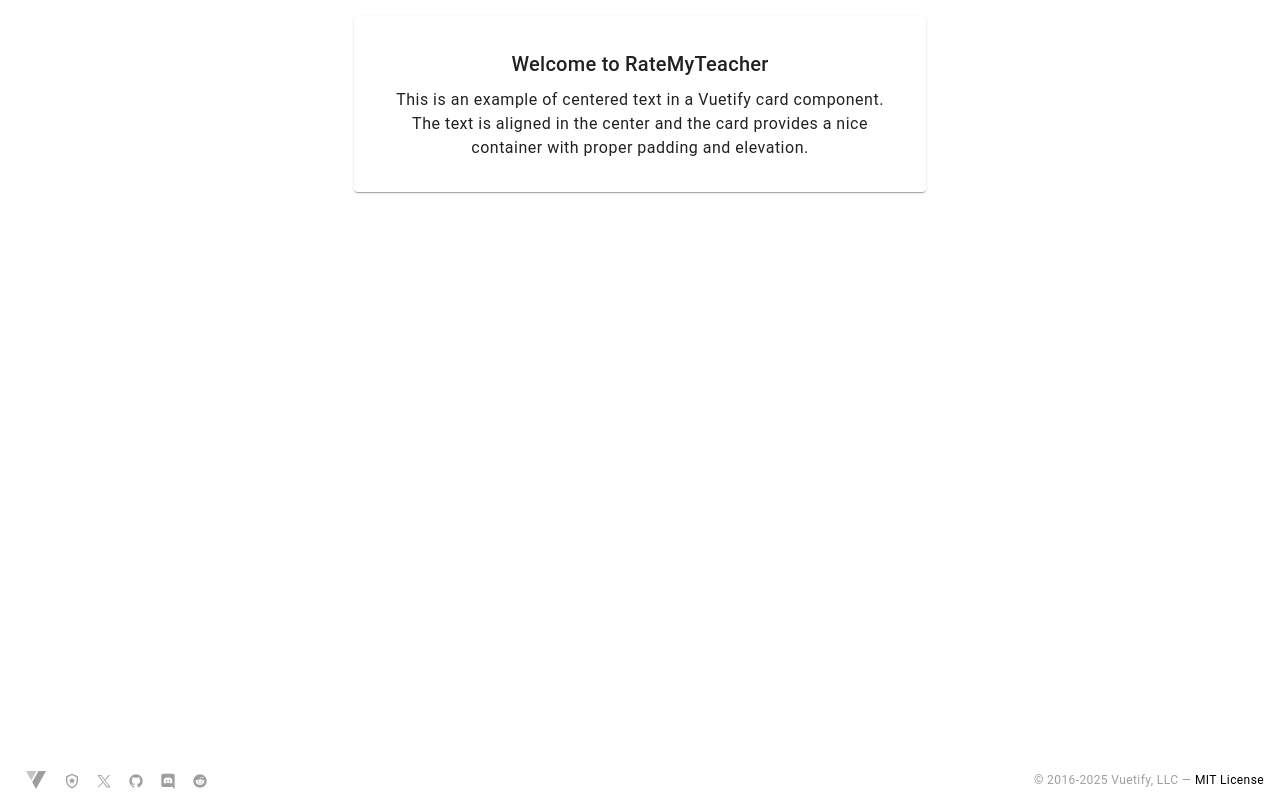
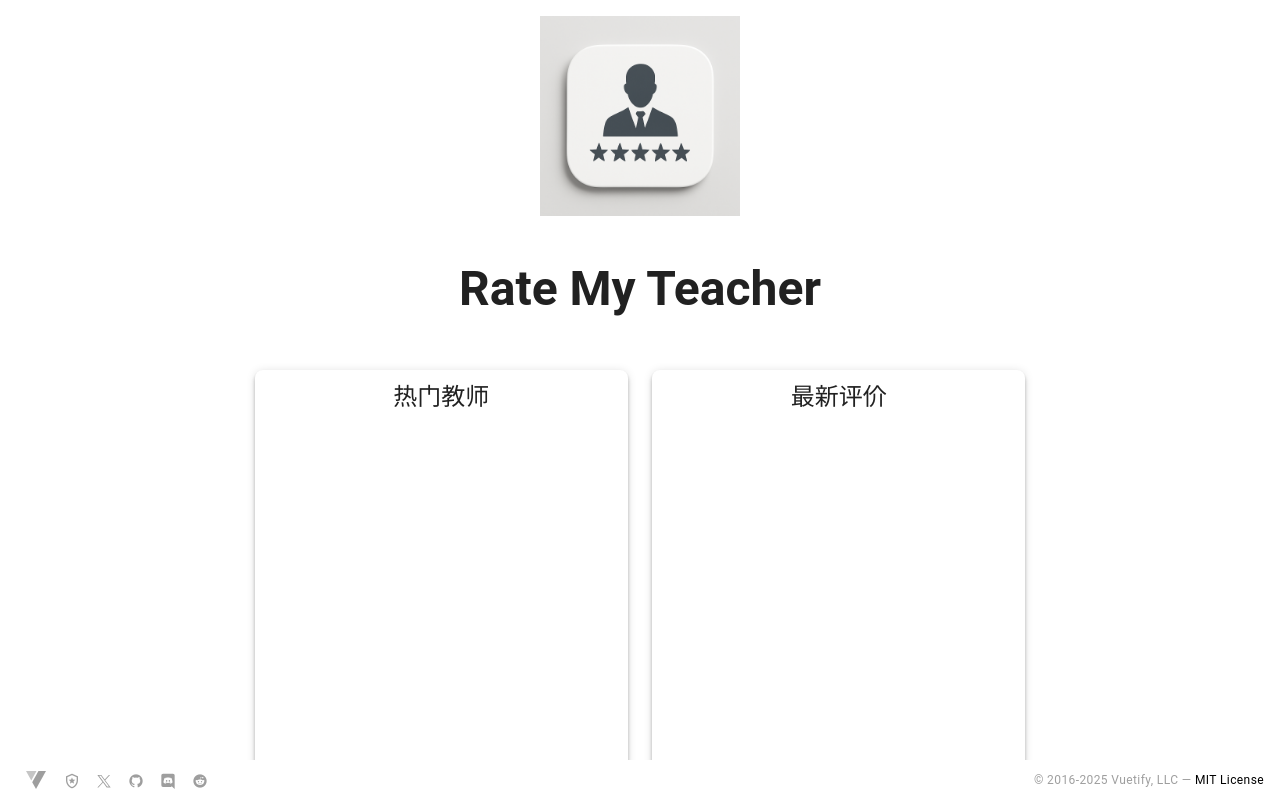
Before and after one commit to TheCYPER/RateMyTeacher, a Vue app in the folder frontend/: page / in a window 1280 px wide. Shown: the top 798 px of the page. Built offline with nearby package versions, Linux system fonts and the light colour scheme.

Commit message:
更新了前端(logo and card)

```diff
--- a/frontend/src/pages/index.vue
+++ b/frontend/src/pages/index.vue
@@ -1,22 +1,60 @@
 <template>
-  <v-container>
-    <v-row justify="center">
-      <v-col cols="12" sm="8" md="6">
-        <v-card class="pa-4">
-          <v-card-text class="text-center">
-            <div class="text-h6 mb-2">Welcome to RateMyTeacher</div>
-            <div class="text-body-1">
-              This is an example of centered text in a Vuetify card component.
-              The text is aligned in the center and the card provides a nice container
-              with proper padding and elevation.
-            </div>
-          </v-card-text>
-        </v-card>
+  <v-container class="fill-height">
+    <v-row align="center" justify="center">
+      <v-col cols="12" sm="11" md="10" lg="8" class="text-center">
+        <v-row align="center" justify="center" class="mb-6">
+          <v-col cols="12" sm="8" md="6" lg="4" class="text-center">
+            <v-img
+              src="/logo.png"
+              alt="Logo"
+              contain
+              height="200"
+              class="mx-auto"
+            />
+          </v-col>
+        </v-row>
+        <v-row justify="center" class="mb-8">
+          <v-col cols="12">
+            <h1 class="text-h3 font-weight-bold">Rate My Teacher</h1>
+          </v-col>
+        </v-row>
+        <v-row justify="center">
+          <v-col cols="12">
+            <v-row>
+              <v-col cols="12" md="6">
+                <v-card class="mx-auto" height="900" elevation="4" rounded="lg">
+                  <v-card-title class="text-h5">
+                    热门教师
+                  </v-card-title>
+                  <v-card-text>
+                    <!-- 内容区域 -->
+                  </v-card-text>
+                </v-card>
+              </v-col>
+              <v-col cols="12" md="6">
+                <v-card class="mx-auto" height="900" elevation="4" rounded="lg">
+                  <v-card-title class="text-h5">
+                    最新评价
+                  </v-card-title>
+                  <v-card-text>
+                    <!-- 内容区域 -->
+                  </v-card-text>
+                </v-card>
+              </v-col>
+            </v-row>
+          </v-col>
+        </v-row>
       </v-col>
     </v-row>
   </v-container>
 </template>
 
 <script setup>
+// Component logic here if needed
+</script>
 
-</script>
+<style scoped>
+.fill-height {
+  min-height: 100vh;
+}
+</style>
```
Also changed, not shown: frontend/public/logo.png (added).
